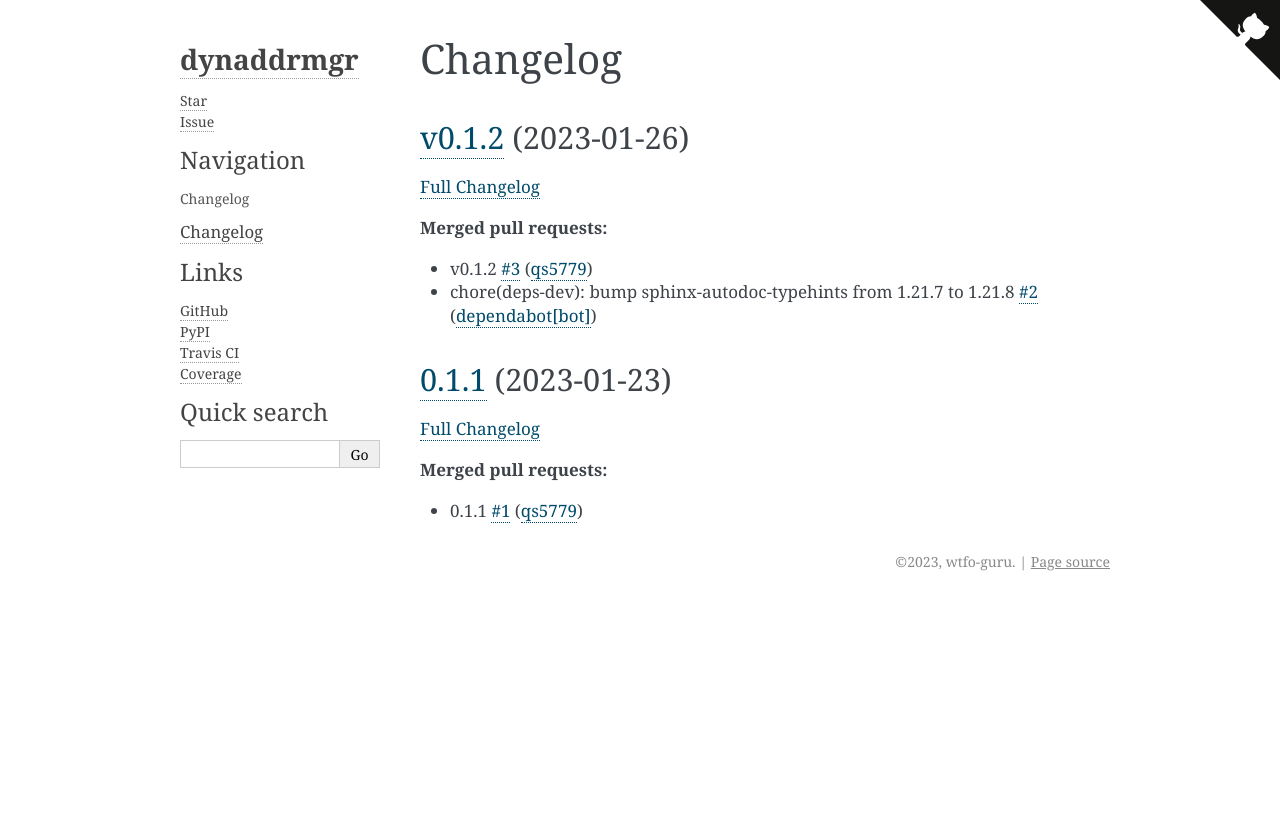
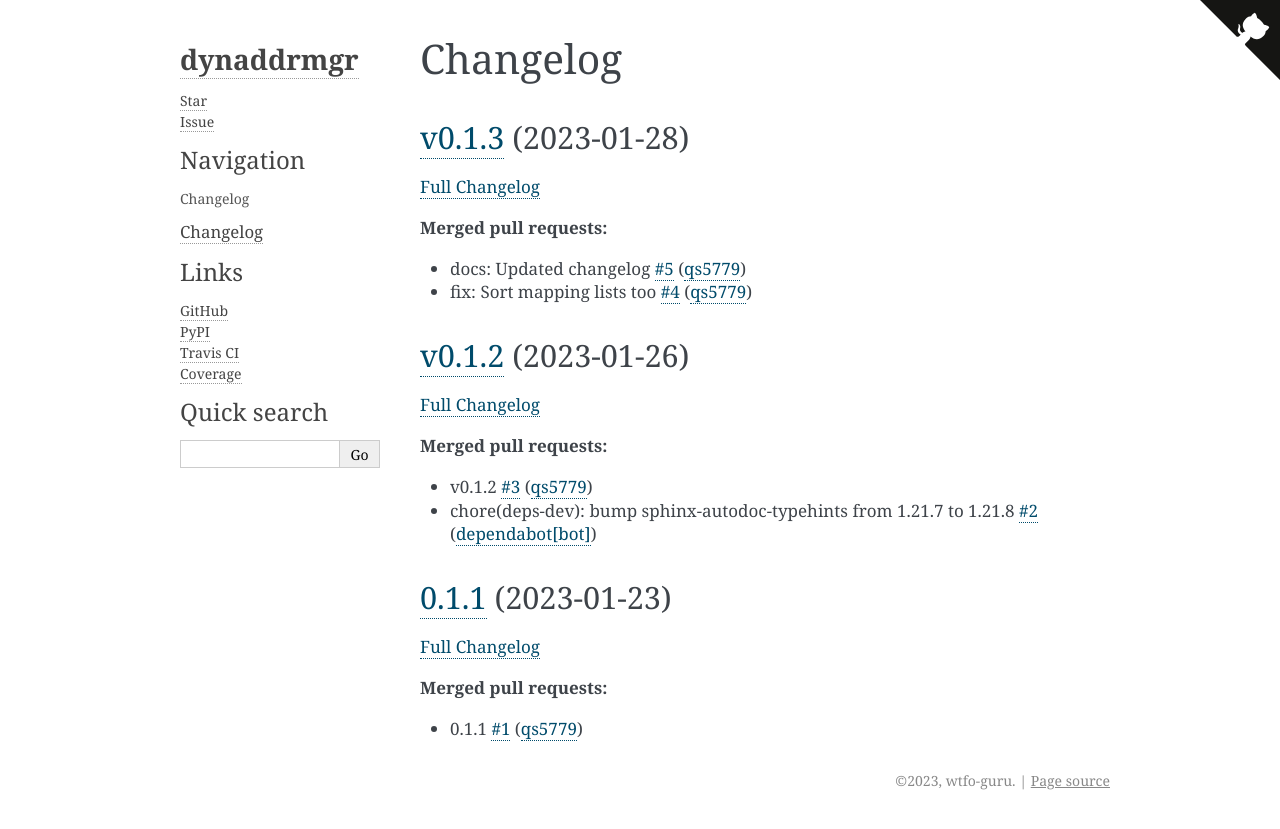
Before and after one commit to wtfo-guru/dynaddrmgr, a Sphinx documentation site: the page built from docs/pages/changelog.rst, in a window 1280 px wide. Shown: the top 829 px of the page. Built offline with Sphinx 7.4.7, drawn with Linux system fonts in a browser that asks for light colours.

Commit message:
docs: Update changelog

```diff
--- a/docs/pages/changelog.rst
+++ b/docs/pages/changelog.rst
@@ -1,6 +1,17 @@
 
 Changelog
 =========
+
+`v0.1.3 <https://github.com/wtfo-guru/dynaddrmgr/tree/v0.1.3>`__ (2023-01-28)
+---------------------------------------------------------------------------------
+
+`Full Changelog <https://github.com/wtfo-guru/dynaddrmgr/compare/v0.1.2...v0.1.3>`__
+
+**Merged pull requests:**
+
+
+* docs: Updated changelog `#5 <https://github.com/wtfo-guru/dynaddrmgr/pull/5>`__ (\ `qs5779 <https://github.com/qs5779>`__\ )
+* fix: Sort mapping lists too `#4 <https://github.com/wtfo-guru/dynaddrmgr/pull/4>`__ (\ `qs5779 <https://github.com/qs5779>`__\ )
 
 `v0.1.2 <https://github.com/wtfo-guru/dynaddrmgr/tree/v0.1.2>`__ (2023-01-26)
 ---------------------------------------------------------------------------------
```
Also changed, not shown: CHANGELOG.md (+9 -0 lines).
